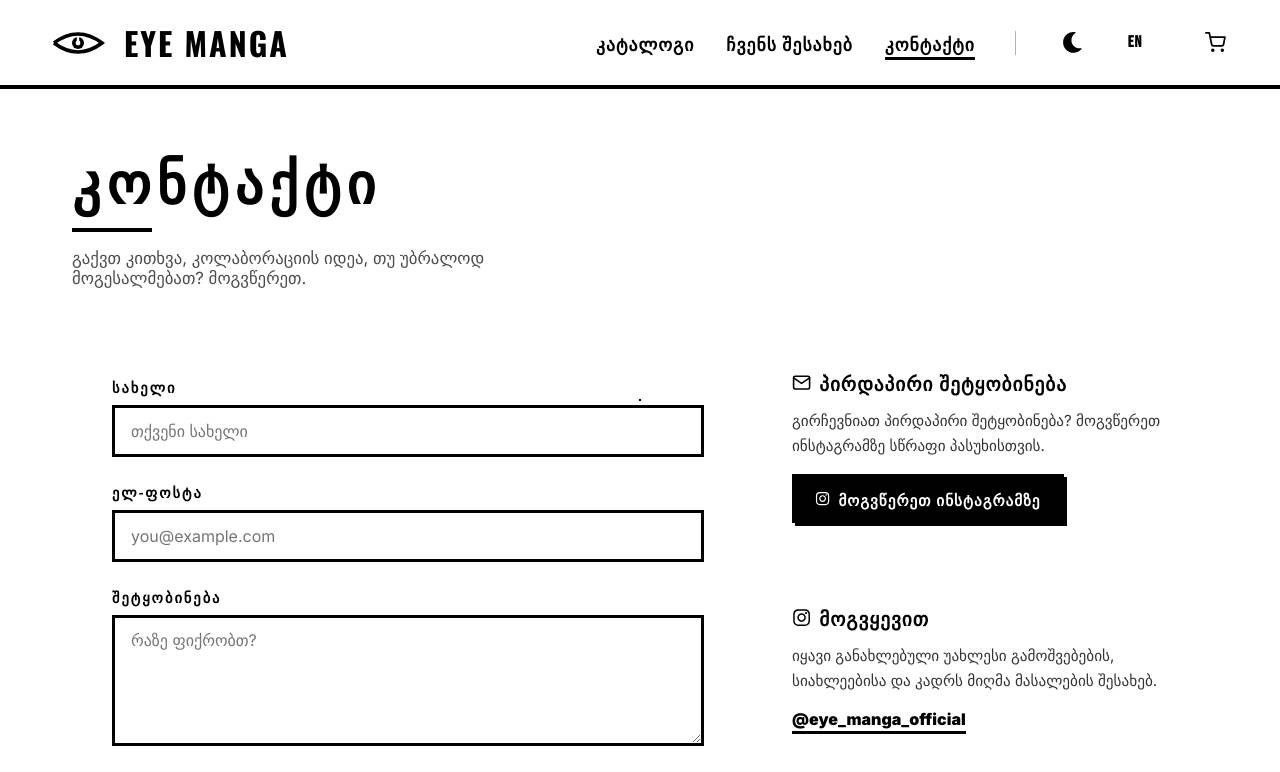
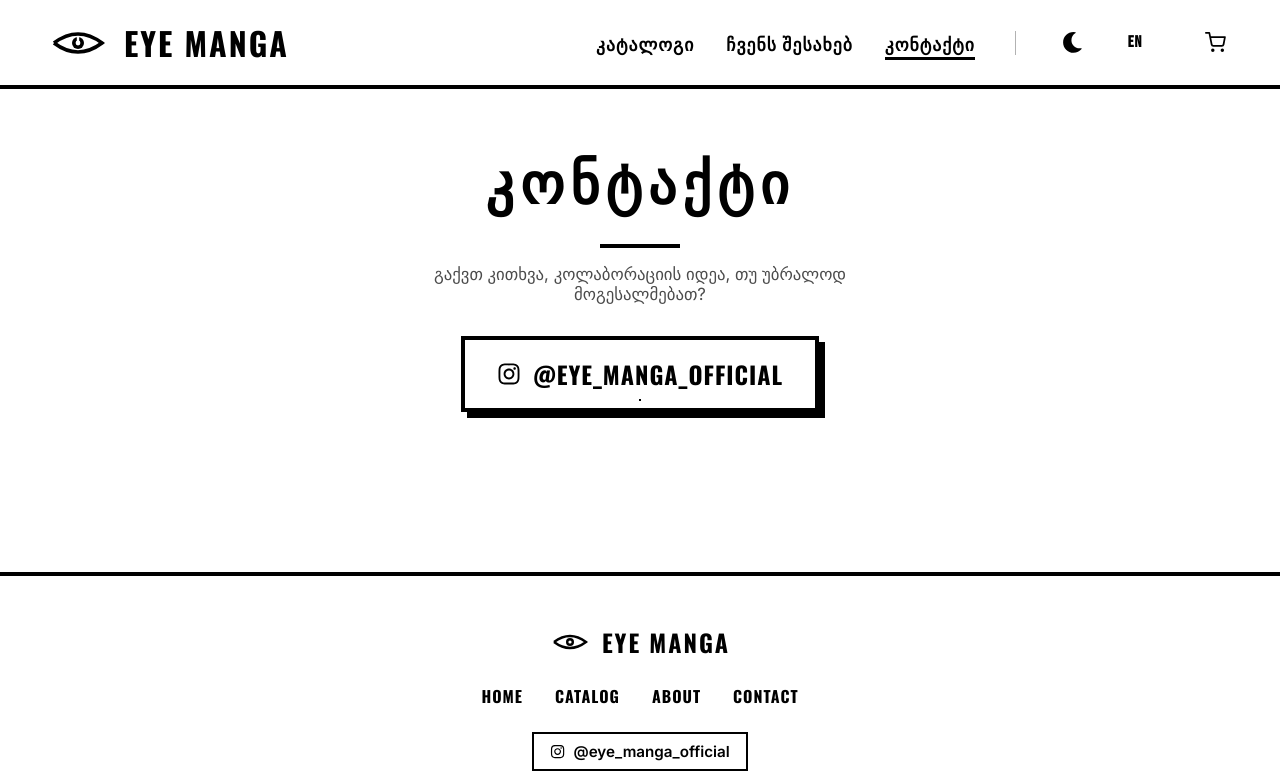
Before and after one commit to Ravelcut/eyemanga, a React (Vite) app: page /contact in a window 1280 px wide. Shown: the top 772 px of the page. Built offline with nearby package versions, Linux system fonts and the light colour scheme.

Commit message:
chore: simplify contact page to header and IG link only

```diff
--- a/src/pages/Contact.css
+++ b/src/pages/Contact.css
@@ -31,146 +31,51 @@
   max-width: 500px;
 }
 
-/* Grid */
-.contact-grid {
-  display: grid;
-  grid-template-columns: 1.5fr 1fr;
-  gap: 16px;
-  align-items: start;
+.center-content {
+  display: flex;
+  flex-direction: column;
+  align-items: center;
+  justify-content: center;
+  text-align: center;
+  min-height: 50vh;
 }
 
-/* Form */
-.form-inner {
-  padding: 2.5rem;
+.contact-header {
+  display: flex;
+  flex-direction: column;
+  align-items: center;
 }
 
-.form-group {
-  margin-bottom: 1.5rem;
+.contact-title-line {
+  margin: 1rem auto;
 }
 
-.form-group label {
-  display: block;
-  font-family: 'Oswald', sans-serif;
-  font-size: 0.9rem;
-  font-weight: 700;
-  text-transform: uppercase;
-  letter-spacing: 2px;
-  margin-bottom: 0.5rem;
-}
-
-.form-group input,
-.form-group textarea {
-  width: 100%;
-  padding: 0.8rem 1rem;
-  font-family: 'Inter', sans-serif;
-  font-size: 1rem;
-  border: 3px solid var(--border-color);
-  background: var(--bg-color);
-  color: var(--text-color);
-  outline: none;
-  transition: box-shadow 0.2s;
-}
-
-.form-group input:focus,
-.form-group textarea:focus {
-  box-shadow: 4px 4px 0px 0px var(--border-color);
-}
-
-.form-group textarea {
-  resize: vertical;
-  min-height: 120px;
-}
-
-.submit-btn {
+.contact-ig-link {
   display: inline-flex;
   align-items: center;
-  gap: 0.5rem;
-  background: var(--text-color);
-  color: var(--bg-color);
-  font-size: 1rem;
-  padding: 0.9rem 2rem;
-  letter-spacing: 2px;
-}
-
-.submit-btn:hover {
-  background: var(--bg-color);
-  color: var(--text-color);
-}
-
-.form-success {
-  margin-top: 1rem;
-  font-weight: 600;
-  color: #2d8a4e;
-  font-size: 0.95rem;
-}
-
-/* Sidebar cards */
-.contact-sidebar {
-  display: flex;
-  flex-direction: column;
-  gap: 16px;
-}
-
-.contact-card-inner {
-  padding: 2rem;
-}
-
-.contact-card-inner h3 {
-  font-size: 1.2rem;
-  letter-spacing: 1px;
-  display: flex;
-  align-items: center;
-  gap: 0.5rem;
-  margin-bottom: 0.75rem;
-}
-
-.contact-card-inner p {
-  font-size: 0.95rem;
-  line-height: 1.6;
-  opacity: 0.8;
-  margin-bottom: 1rem;
-}
-
-.dm-btn {
-  display: inline-flex;
-  align-items: center;
-  gap: 0.5rem;
+  gap: 0.75rem;
+  margin-top: 2rem;
   font-family: 'Oswald', sans-serif;
-  font-size: 0.95rem;
+  font-size: 1.5rem;
   font-weight: 700;
   text-transform: uppercase;
   text-decoration: none;
-  padding: 0.6rem 1.2rem;
+  color: var(--text-color);
   border: var(--manga-border);
-  color: var(--bg-color);
-  background: var(--text-color);
-  box-shadow: 3px 3px 0px 0px var(--border-color);
+  padding: 1rem 2rem;
+  box-shadow: 6px 6px 0px 0px var(--border-color);
   transition: all 0.2s;
   letter-spacing: 1px;
 }
 
-.dm-btn:hover {
-  transform: translate(-2px, -2px);
-  box-shadow: 5px 5px 0px 0px var(--border-color);
+.contact-ig-link:hover {
+  transform: translate(-3px, -3px);
+  box-shadow: 10px 10px 0px 0px var(--border-color);
+  background: var(--text-color);
+  color: var(--bg-color);
 }
 
-.ig-link {
-  font-family: 'Inter', sans-serif;
-  font-weight: 700;
-  color: var(--text-color);
-  text-decoration: none;
-  border-bottom: 3px solid var(--border-color);
-  padding-bottom: 2px;
-  transition: opacity 0.2s;
+@media (max-width: 768px) {
+  .contact-title { font-size: 2.5rem; }
+  .contact-ig-link { font-size: 1.2rem; padding: 0.8rem 1.5rem; }
 }
-
-.ig-link:hover {
-  opacity: 0.6;
-}
-
-/* Responsive */
-@media (max-width: 768px) {
-  .contact-grid { grid-template-columns: 1fr; }
-  .contact-title { font-size: 2.5rem; }
-  .form-inner { padding: 1.5rem; }
-}
--- a/src/pages/Contact.jsx
+++ b/src/pages/Contact.jsx
@@ -1,132 +1,31 @@
-import { useState } from 'react';
 import { FaInstagram } from 'react-icons/fa';
-import { FiSend, FiMail } from 'react-icons/fi';
 import Footer from '../components/Footer';
 import { useLanguage } from '../context/LanguageContext';
 import './Contact.css';
 
 export default function Contact() {
   const { t, lang } = useLanguage();
-  const [form, setForm] = useState({ name: '', email: '', message: '' });
-  const [submitted, setSubmitted] = useState(false);
-
-  const handleChange = (e) => {
-    setForm(prev => ({ ...prev, [e.target.name]: e.target.value }));
-  };
-
-  const handleSubmit = (e) => {
-    e.preventDefault();
-    // In a real app, this would send to a backend
-    setSubmitted(true);
-    setTimeout(() => setSubmitted(false), 4000);
-    setForm({ name: '', email: '', message: '' });
-  };
 
   return (
     <div className="page-contact">
-      <div className="contact-container">
+      <div className="contact-container center-content">
         <header className="contact-header">
           <h1 className="contact-title">{t('contact_us')}</h1>
           <div className="contact-title-line"></div>
           <p className="contact-subtitle">
             {lang === 'ka'
-              ? 'გაქვთ კითხვა, კოლაბორაციის იდეა, თუ უბრალოდ მოგესალმებათ? მოგვწერეთ.'
-              : 'Have a question, collab idea, or just want to say hi? Reach out.'}
+              ? 'გაქვთ კითხვა, კოლაბორაციის იდეა, თუ უბრალოდ მოგესალმებათ?'
+              : 'Have a question, collab idea, or just want to say hi?'}
           </p>
+          <a
+            href="https://www.instagram.com/eye_manga_official/"
+            target="_blank"
+            rel="noopener noreferrer"
+            className="contact-ig-link"
+          >
+            <FaInstagram /> @eye_manga_official
+          </a>
         </header>
-
-        <div className="contact-grid">
-          <form className="contact-form manga-panel" onSubmit={handleSubmit}>
-            <div className="form-inner">
-              <div className="form-group">
-                <label htmlFor="name">{lang === 'ka' ? 'სახელი' : 'Name'}</label>
-                <input
-                  type="text"
-                  id="name"
-                  name="name"
-                  value={form.name}
-                  onChange={handleChange}
-                  required
-                  placeholder={lang === 'ka' ? 'თქვენი სახელი' : 'Your name'}
-                />
-              </div>
-              <div className="form-group">
-                <label htmlFor="email">{lang === 'ka' ? 'ელ-ფოსტა' : 'Email'}</label>
-                <input
-                  type="email"
-                  id="email"
-                  name="email"
-                  value={form.email}
-                  onChange={handleChange}
-                  required
-                  placeholder="you@example.com"
-                />
-              </div>
-              <div className="form-group">
-                <label htmlFor="message">{lang === 'ka' ? 'შეტყობინება' : 'Message'}</label>
-                <textarea
-                  id="message"
-                  name="message"
-                  value={form.message}
-                  onChange={handleChange}
-                  required
-                  placeholder={lang === 'ka' ? 'რაზე ფიქრობთ?' : "What's on your mind?"}
-                  rows="5"
-                />
-              </div>
-              <button type="submit" className="submit-btn">
-                <FiSend /> {t('send_message')}
-              </button>
-              {submitted && (
-                <p className="form-success">
-                  {lang === 'ka'
-                    ? 'შეტყობინება გაიგზავნა! მალე დაგიკავშირდებით.'
-                    : "Message sent! We'll get back to you soon."}
-                </p>
-              )}
-            </div>
-          </form>
-
-          <div className="contact-sidebar">
-            <div className="contact-card manga-panel">
-              <div className="contact-card-inner">
-                <h3><FiMail /> {lang === 'ka' ? 'პირდაპირი შეტყობინება' : 'Direct Message'}</h3>
-                <p>
-                  {lang === 'ka'
-                    ? 'გირჩევნიათ პირდაპირი შეტყობინება? მოგვწერეთ ინსტაგრამზე სწრაფი პასუხისთვის.'
-                    : 'Prefer DMs? Reach out on Instagram for the fastest response.'}
-                </p>
-                <a
-                  href="https://ig.me/m/eye_manga_official"
-                  target="_blank"
-                  rel="noopener noreferrer"
-                  className="dm-btn"
-                >
-                  <FaInstagram /> {lang === 'ka' ? 'მოგვწერეთ ინსტაგრამზე' : 'DM on Instagram'}
-                </a>
-              </div>
-            </div>
-
-            <div className="contact-card manga-panel">
-              <div className="contact-card-inner">
-                <h3><FaInstagram /> {lang === 'ka' ? 'მოგვყევით' : 'Follow Us'}</h3>
-                <p>
-                  {lang === 'ka'
-                    ? 'იყავი განახლებული უახლესი გამოშვებების, სიახლეებისა და კადრს მიღმა მასალების შესახებ.'
-                    : 'Stay updated with the latest releases, drops, and behind-the-scenes content.'}
-                </p>
-                <a
-                  href="https://www.instagram.com/eye_manga_official/"
-                  target="_blank"
-                  rel="noopener noreferrer"
-                  className="ig-link"
-                >
-                  @eye_manga_official
-                </a>
-              </div>
-            </div>
-          </div>
-        </div>
       </div>
       <Footer />
     </div>
```
